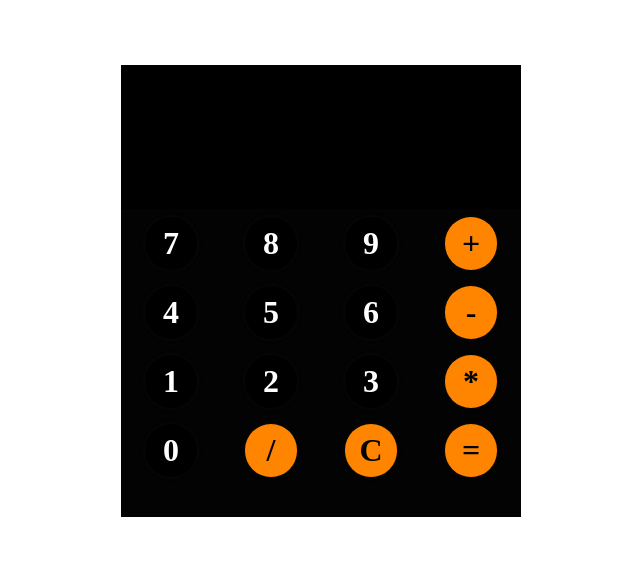
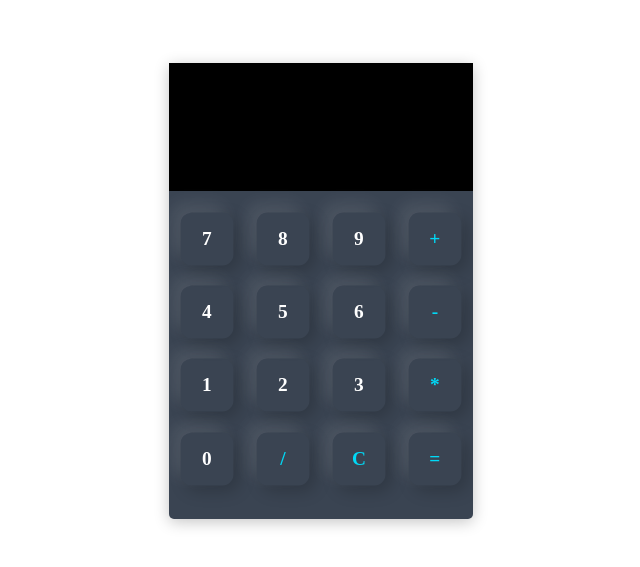
Before and after one commit to Shakil-Ahmmed8882/Simple-calculator-, a plain HTML site: page index.html in a window 1280 px wide. Shown: the part 109-676 px from the top of the page, without its empty margins (319-959 px from the left). Drawn offline with Linux system fonts and the light colour scheme.

Commit message:
Add files via upload

```diff
--- a/calc.js
+++ b/calc.js
@@ -1,3 +1,4 @@
+
 
 
 let result = ''
--- a/index.html
+++ b/index.html
@@ -5,6 +5,7 @@
       <meta http-equiv="X-UA-Compatible" content="IE=edge">
       <meta name="viewport" content="width=device-width, initial-scale=1.0">
       <title>Calculator</title>
+      <link rel="shortcut icon" href="./icons8-calculator-48.png" type="image/x-icon">
       <link rel="stylesheet" href="./style.css">
 </head>
 <body>
--- a/style.css
+++ b/style.css
@@ -7,51 +7,77 @@ body {
   padding: 0;
 }
 
+/* wrapper */
 #container {
-  width: 25rem;
-  background-color: rgb(3, 3, 3);
+  width: 19rem;
+  background-color: #3a4452;
   overflow: hidden;
-  padding-bottom: 2rem;
+  padding-bottom: 1.5rem;
+  box-shadow: 0px 3px 15px rgba(0, 0, 0, 0.233);
+  transition: all 0.3s ease-in-out;
+  border-radius: 0 0 5px 5px;
 }
+#container:hover {
+  box-shadow: 0px 4px 70px rgba(0, 0, 0, 0.516);
+}
+/* The result in the input display */
 #result {
   all: unset;
   width: 95%;
-  height: 9rem;
+  height: 8rem;
   padding-right: 5%;
   background-color: #000000;
   color: #fff;
   text-align: right;
   font-weight: bold;
-  font-size: 3rem;
+  font-size: 2.3rem;
+  z-index: 2;
+  margin-bottom: .7rem;
 }
+
+/*button rows styled
+  for the space be equally distributed */
 #row {
   display: flex;
   justify-content: space-around;
 }
+
+/* define button styles */
 button {
   all: unset;
-  width: 40px;
-  height: 40px;
-  background-color: #000000;
-  box-shadow: 0px 0px 5px rgba(55, 55, 55, 0.184);
+  width: 35px;
+  height: 35px;
+  background: transparent;
+  box-shadow: -8px -8px 15px rgba(255, 255, 255, 0.1),
+    5px 5px 15px rgba(0, 0, 0, 0.2);
   color: #fff;
-  border-radius: 50%;
+  border-radius: 10px;
   padding: 0.4rem;
-  margin: 0.5rem 0;
+  margin: 0.8rem 0;
   text-align: center;
   font-weight: bold;
-  font-size: 2rem;
-  transition: background-color 0.2s linear;
+  font-size: 1.3rem;
+  transition: all 0.1s linear;
+  transform: scale(1.1);
+  cursor: pointer;
 }
+
+button{
+  font-size: 1.1rem; /* default font size */
+}
+
+button:active {
+  transform: scale(0.9); /* scale down to 0.9 when clicked */
+}
+
+/* Define all the operators
+  & the additional buttons*/
 #btn-devide,
 #btn-minus,
 #btn-plus,
 #btn-equal,
 #btn-multiply,
 #btn-C {
-  background-color: rgb(255, 132, 0);
-  color: #000;
+  color: #00d9f6;
+  font-weight: 900;
 }
-button:hover {
-  background-color: #01133b10;
-}
```
Also changed, not shown: icons8-calculator-48.png (added).
